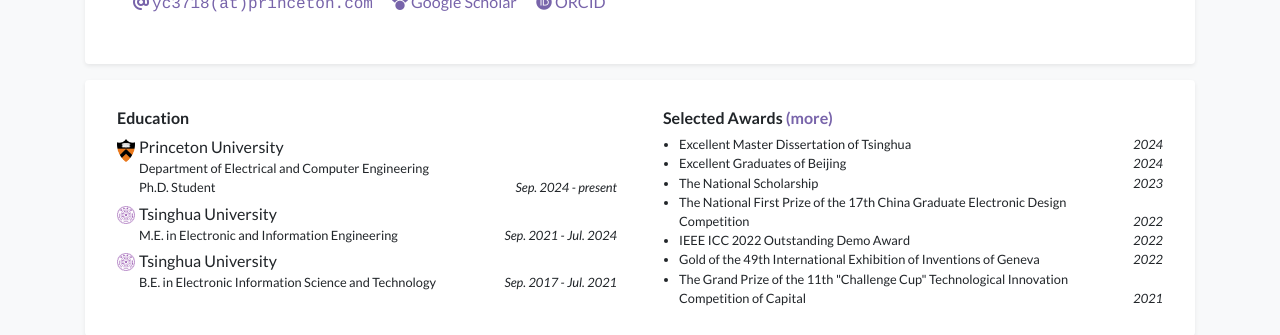
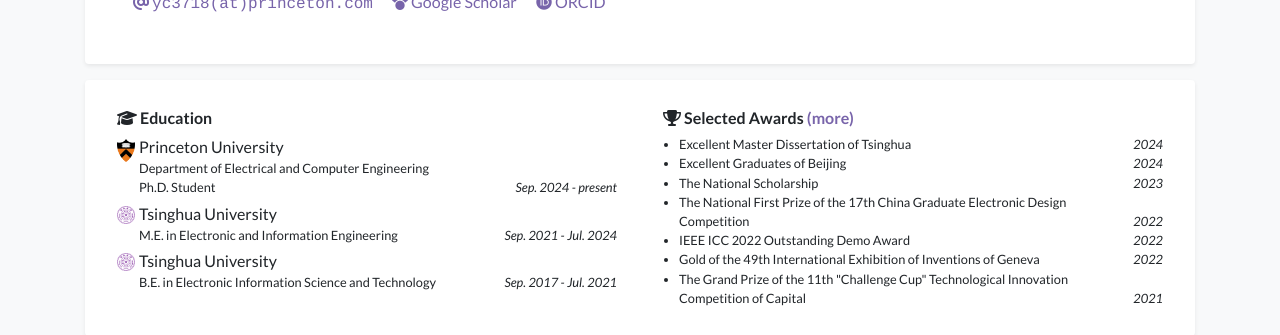
Before and after one commit to YuhaoChen-Homepage/YuhaoChen-Homepage.github.io, a Jekyll site: the page built from index.html, in a window 1280 px wide. Shown: the part 419-754 px from the top of the page. Built offline with Jekyll 4.4.1, drawn with Linux system fonts in a browser that asks for light colours; nearby versions of some CDN libraries; a style sheet for code colours, icons or effects is not loaded.

Commit message:
emoji update

```diff
--- a/_includes/widgets/experience_card.html
+++ b/_includes/widgets/experience_card.html
@@ -6,7 +6,7 @@
                     {% if site.data.profile.education %}
                     <div class="col-md-6">
                         <div class="mx-2 my-1">
-                            <h6>Education</h6>
+                            <h6><i class="fas fa-graduation-cap"></i> Education</h6>
                             <ul class="list-unstyled mb-1">
                                 {% for item in site.data.profile.education %}
                                 <li class="media mb-1">
@@ -52,7 +52,7 @@
                     {% if site.data.profile.awards %}
                     <div class="col-md-6">
                         <div class="mx-2 my-1">
-                            <h6>Selected Awards <a href="{{ 'awards' | relative_url }}">(more)</a></h6>
+                            <h6><i class="fas fa-trophy"></i> Selected Awards <a href="{{ 'awards' | relative_url }}">(more)</a></h6>
                             <ul class="list small pl-3 mb-1">
                                 {% for item in site.data.profile.awards %}
                                 <li>
```
